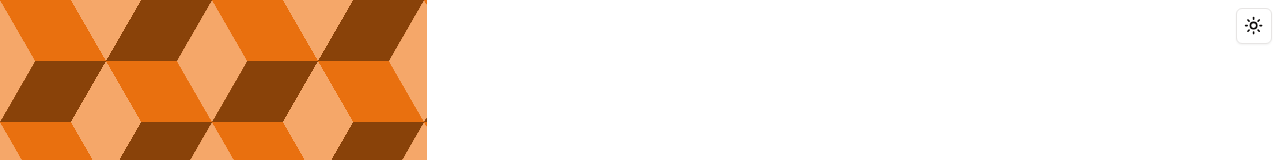
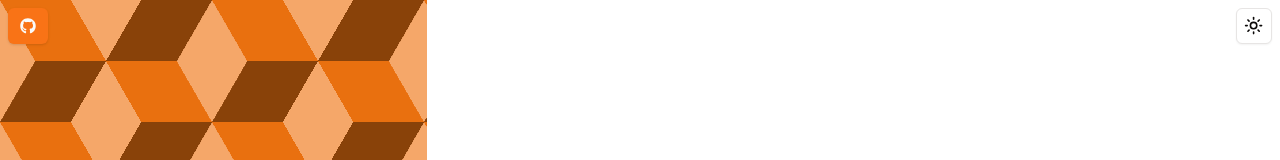
Before and after one commit to pro-khar/supersix_proj, a React (Vite) app: page / in a window 1280 px wide. Shown: the top 160 px of the page. Built offline with nearby package versions, Linux system fonts and the light colour scheme.

Commit message:
github button

```diff
--- a/src/App.tsx
+++ b/src/App.tsx
@@ -27,6 +27,7 @@ import { Progress } from "@/components/ui/progress";
 
 import { ScrollArea } from "./components/ui/scroll-area";
 import { Label } from "./components/ui/label";
+import { FaGithub } from "react-icons/fa";
 
 function App() {
   const rowsPerPage = 100;
@@ -76,6 +77,9 @@ function App() {
       <div id="base" className="flex">
         <div className="absolute right-2 top-2">
           <ModeToggle />
+        </div>
+        <div className="absolute left-2 top-2">
+          <Button className="text-md w-10"><a href="https://github.com/pro-khar" target="_blank"><FaGithub/></a></Button>
         </div>
 
         <div
--- a/src/index.css
+++ b/src/index.css
@@ -9,6 +9,7 @@ body,
   font-family: "IBM Plex Sans", "sans-serif";
 }
 #background{
+  z-index: -5;
   background:
       repeating-conic-gradient(from 30deg,#0000 0 120deg,#f5a769 0 180deg)
        106px 61.16199999999999px,
```
